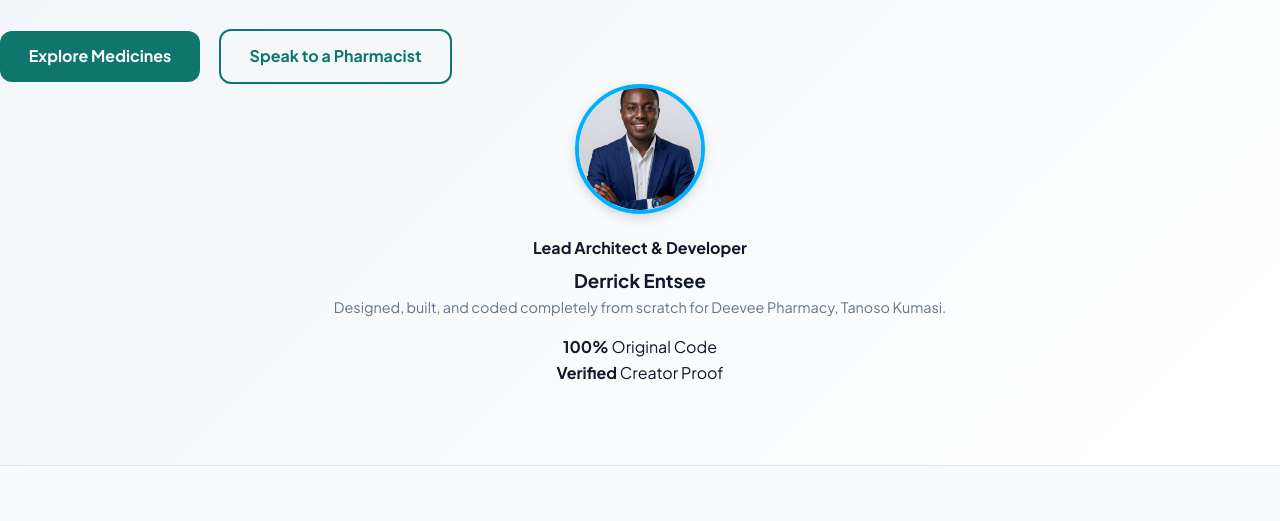
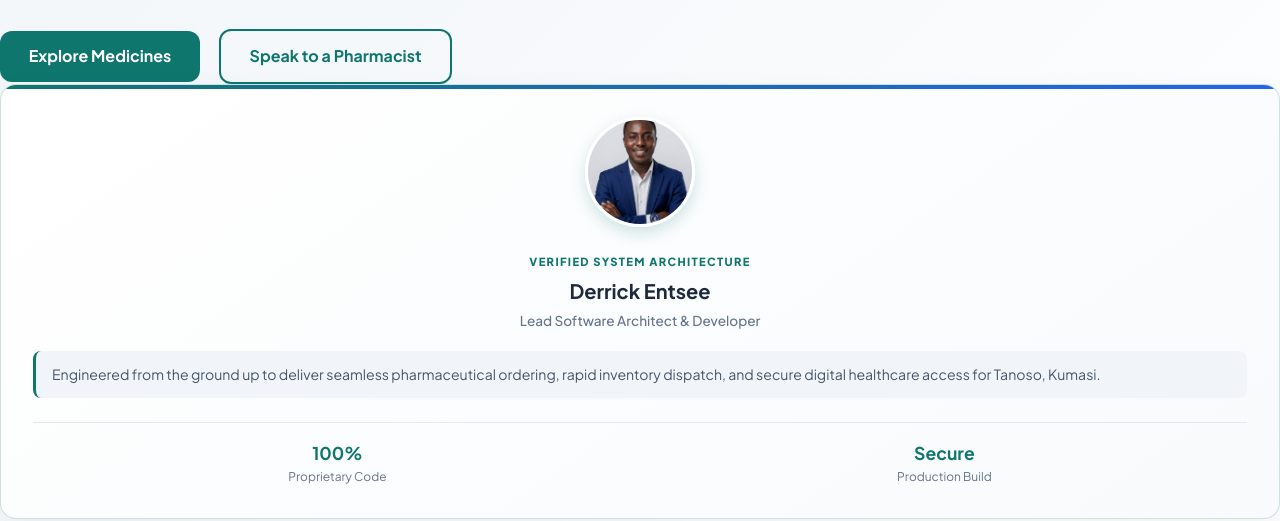
Before and after one commit to derryvegas/DEEVEE-PHARMACY, a plain HTML site: page index.html in a window 1280 px wide. Shown: the part 318-839 px from the top of the page. Drawn offline with Linux system fonts and the light colour scheme.

Commit message:
Update index.html

```diff
--- a/index.html
+++ b/index.html
@@ -50,25 +50,33 @@
         </div>
       </div>
 
-      <!-- Creator Spotlight Trust Card on the Right -->
-      <div class="hero-card" style="text-align: center;">
-        <div style="margin-bottom: 15px;">
-          <img src="PHOTO1.jpeg" alt="Derrick Entsee - Lead Developer" style="width: 130px; height: 130px; border-radius: 50%; object-fit: cover; border: 4px solid #00b0ff; box-shadow: 0 4px 12px rgba(0,0,0,0.15);">
+      <!-- Executive Engineering & Creator Badge -->
+      <div class="hero-card" style="background: linear-gradient(145deg, #ffffff, #f8fafc); border: 1px solid rgba(15, 118, 110, 0.2); border-radius: 16px; padding: 2rem; box-shadow: 0 10px 30px rgba(0,0,0,0.06); text-align: center; position: relative; overflow: hidden;">
+        <div style="position: absolute; top: 0; left: 0; right: 0; height: 4px; background: linear-gradient(90deg, #0f766e, #2563eb);"></div>
+
+        <div style="margin-bottom: 1.2rem; display: inline-block; position: relative;">
+          <img src="PHOTO1.jpeg" alt="Derrick Entsee" style="width: 110px; height: 110px; border-radius: 50%; object-fit: cover; border: 3px solid #ffffff; box-shadow: 0 6px 16px rgba(15, 118, 110, 0.2);">
         </div>
-        <div class="hero-card-header" style="justify-content: center;">
-          <span class="pulse-dot"></span>
-          <strong>Lead Architect & Developer</strong>
+
+        <div style="text-transform: uppercase; font-size: 0.7rem; letter-spacing: 0.12em; color: #0f766e; font-weight: 800; margin-bottom: 0.3rem;">
+          Verified System Architecture
         </div>
-        <h3 style="margin-top: 5px;">Derrick Entsee</h3>
-        <p style="font-size: 0.9rem; margin-bottom: 15px;">Designed, built, and coded completely from scratch for Deevee Pharmacy, Tanoso Kumasi.</p>
-        <div class="hero-stats">
+
+        <h3 style="font-size: 1.25rem; color: #1e293b; margin-bottom: 0.2rem; font-weight: 700;">Derrick Entsee</h3>
+        <p style="font-size: 0.85rem; color: #64748b; font-weight: 500; margin-bottom: 1.2rem;">Lead Software Architect & Developer</p>
+
+        <p style="font-size: 0.88rem; color: #475569; line-height: 1.6; margin-bottom: 1.5rem; background: #f1f5f9; padding: 0.75rem 1rem; border-radius: 8px; border-left: 3px solid #0f766e; text-align: left;">
+          Engineered from the ground up to deliver seamless pharmaceutical ordering, rapid inventory dispatch, and secure digital healthcare access for Tanoso, Kumasi.
+        </p>
+
+        <div class="hero-stats" style="border-top: 1px solid #e2e8f0; padding-top: 1rem; display: flex; justify-content: space-around;">
           <div>
-            <strong>100%</strong>
-            <span>Original Code</span>
+            <strong style="color: #0f766e; font-size: 1.1rem;">100%</strong>
+            <span style="font-size: 0.75rem; color: #64748b; display: block;">Proprietary Code</span>
           </div>
           <div>
-            <strong>Verified</strong>
-            <span>Creator Proof</span>
+            <strong style="color: #0f766e; font-size: 1.1rem;">Secure</strong>
+            <span style="font-size: 0.75rem; color: #64748b; display: block;">Production Build</span>
           </div>
         </div>
       </div>
@@ -176,7 +184,7 @@
       </div>
     </div>
     <div class="footer-bottom">
-      <p>&copy; <span class="brand-year">2026</span> <span class="brand-name">Pharmacy Name</span>. All Rights Reserved.</p>
+      <p>&copy; 2026 <span class="brand-name">Pharmacy Name</span>. All Rights Reserved. Designed by Derrick Entsee.</p>
     </div>
   </footer>
 
```
